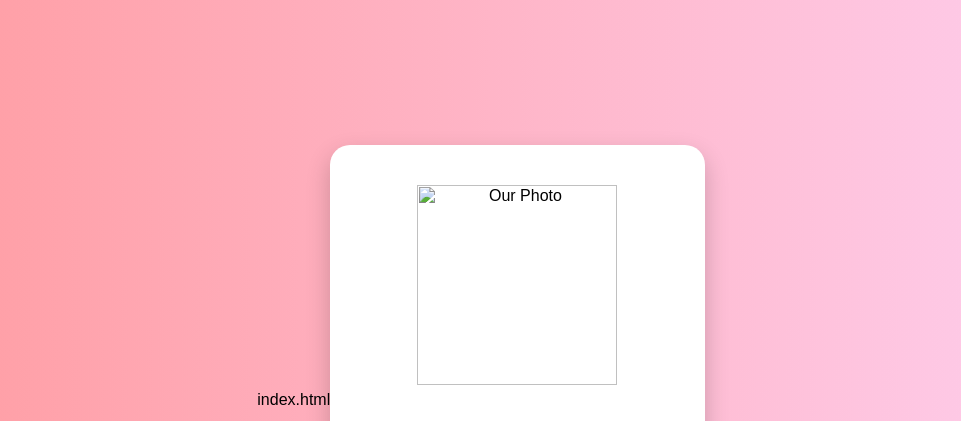
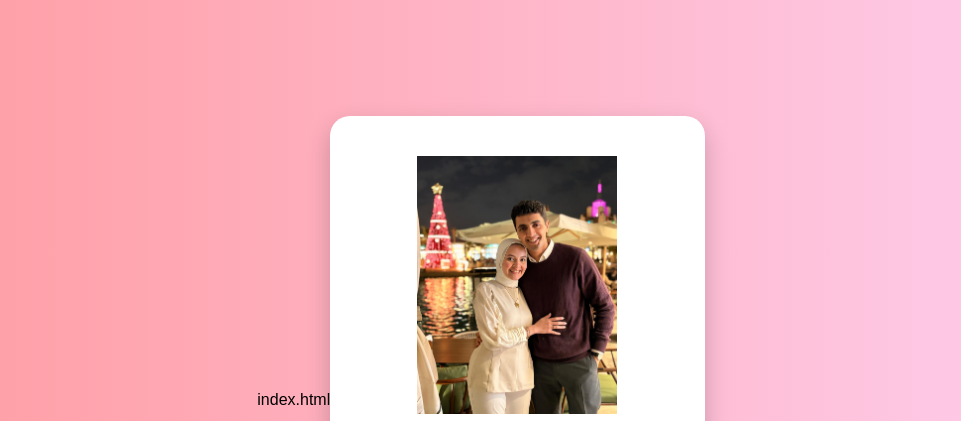
Before and after one commit to TMF8060/valentine-s-day, a plain HTML site: page index.html in a window 1280 px wide. Shown: the top 421 px of the page, without its empty margins (159-1120 px from the left). Drawn offline with Linux system fonts and the light colour scheme.

Commit message:
Update index.html

```diff
--- a/index.html
+++ b/index.html
@@ -66,7 +66,7 @@ img {
 
 <div class="container">
     <!-- Placeholder image -->
-    <img src="YOUR_IMAGE_LINK_HERE" alt="Our Photo">
+    <img src="photo.jpg" alt="Our Photo">
 
     <h1>Ahmed ❤️</h1>
     <h2>Will you be my Valentine?</h2>
```
